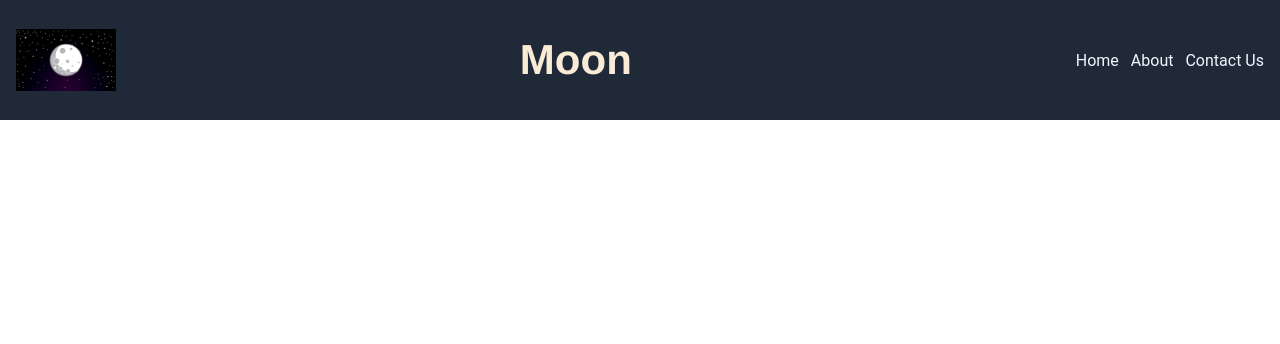
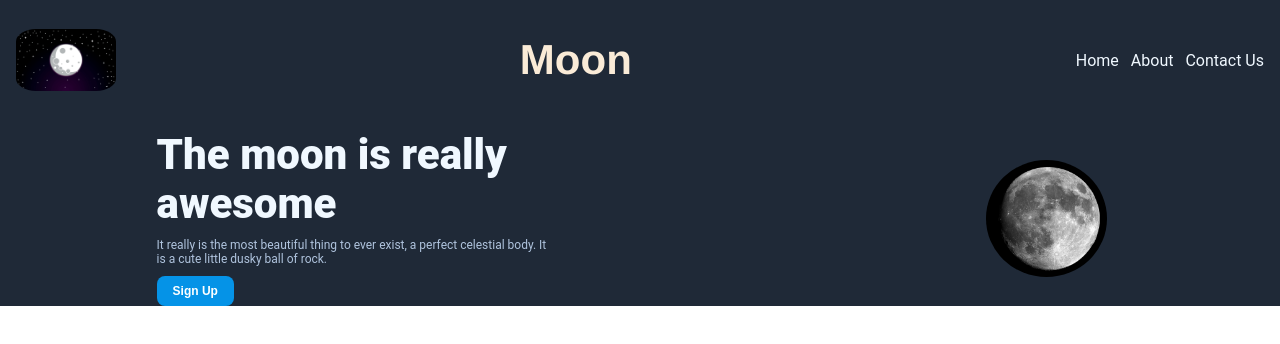
Before and after one commit to shivanshu2307/project-landing-page, a plain HTML site: page index.html in a window 1280 px wide. Drawn offline with Linux system fonts and the light colour scheme.

Commit message:
Basic layout and styling done for 1st section

```diff
--- a/index.html
+++ b/index.html
@@ -16,5 +16,14 @@
             <li><a href="#">Contact Us</a></li>
         </ul>
     </div>
+
+    <div class="section-1">
+        <div class="left-content">
+            <div class="about-moon">The moon is really awesome</div>
+            <div class="about-moon-2">It really is the most beautiful thing to ever exist, a perfect celestial body. It is a cute little dusky ball of rock.</div>
+            <button class="sign-up">Sign Up</button>
+        </div>
+        <img class="photo-1" src="moon.jpeg" alt="placeholder for moon">
+    </div>
 </body>
 </html>
--- a/style.css
+++ b/style.css
@@ -1,3 +1,6 @@
+*{
+    box-sizing: border-box;
+}
 
 body{
     height: 100vh;
@@ -13,9 +16,50 @@ body{
     align-items: center;
 }
 
+.section-1{
+    display: flex;
+    background-color: #1f2937;
+    padding-top: 10px;
+    justify-content: space-around;
+    align-items: center;
+}
+
+.about-moon{
+    font-size: 42px;
+    color: aliceblue;
+    font-weight: 900;
+    max-width: 500px;
+}
+
+.about-moon-2{
+    font-size: 12px;
+    color: lightsteelblue;
+    max-width: 400px;
+}
+
+.sign-up{
+    width: fit-content;
+    height: fit-content;
+    color: white;
+    background-color: rgba(2, 162, 255, 0.877);
+    padding: 8px 16px;
+    font-weight: bold;
+    font-size: 12px;
+    border: none;
+    border-radius: 8px;
+}
+
+.left-content{
+    display: flex;
+    flex-direction: column;
+    gap: 10px;
+    flex-wrap: wrap;
+}
+
 .logo{
     max-width: 8%;
     max-height: auto;
+    border-radius: 20%;
 }
 
 li{
@@ -38,3 +82,10 @@ a{
     font-weight: 800;
     font-size: 42px;
 }
+
+.photo-1{
+    border-radius: 50%;
+    max-width: 12%;
+    max-height: auto;
+    padding: 16px;
+}
```
